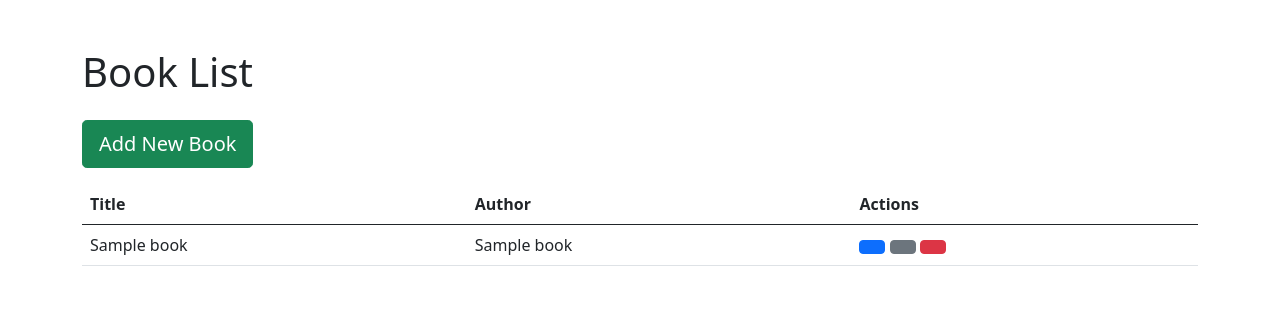
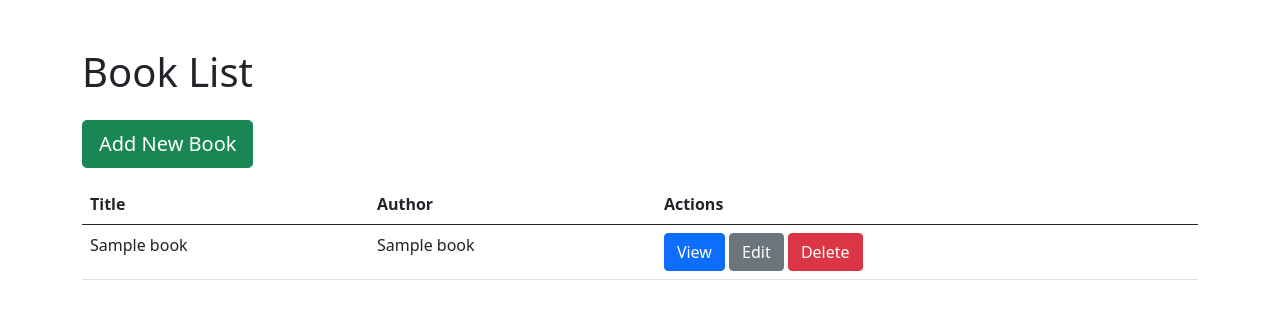
Before and after one commit to lucas-r-leite/SimpleAPIBook, a Flask app: template templates/books/books.html in a window 1280 px wide. Shown: the top 319 px of the page. Run offline with Flask 3, Linux system fonts and the light colour scheme; the template is opened without the code that fills it: most values are stand-ins (such as "Sample title", 1, 10 or a date in 2020).

Commit message:
Files and db organized

```diff
--- a/app.py
+++ /dev/null
@@ -1,13 +0,0 @@
-from flask import Flask
-from routes.books import book_route
-from routes.home import home_route
-
-
-app = Flask(__name__)
-
-app.register_blueprint(home_route)
-app.register_blueprint(book_route, url_prefix="/books")
-
-
-if __name__ == "__main__":
-    app.run()
--- /dev/null
+++ b/main.py
@@ -0,0 +1,9 @@
+from flask import Flask
+from config import configureRoutes
+
+app = Flask(__name__)
+
+configureRoutes(app)
+
+if __name__ == "__main__":
+    app.run()
--- a/routes/books.py
+++ b/routes/books.py
@@ -1,52 +1,9 @@
 from flask import request, render_template, url_for, redirect, Blueprint
-import sys
 import mariadb
-from dotenv import load_dotenv
-import os
-
-load_dotenv()
+from db import conn, cursor
 
 
 book_route = Blueprint("book", __name__)
-
-# Database configuration
-DATABASE_HOST = "0.0.0.0"  # Replace with the IP of your MariaDB container
-DATABASE_USER = os.getenv("DB_USER")
-DATABASE_PASSWORD = os.getenv("DB_PASSWORD")
-DATABASE_DB = os.getenv("DB_NAME")
-
-
-# Connect to MariaDB
-try:
-    conn = mariadb.connect(
-        user=DATABASE_USER,
-        password=DATABASE_PASSWORD,
-        host=DATABASE_HOST,
-        port=3306,  # MariaDB default port
-        database=DATABASE_DB,
-    )
-    cursor = conn.cursor()
-except mariadb.Error as e:
-    print(f"Error connecting to MariaDB: {e}")
-    sys.exit(1)
-
-# Define the Books table creation SQL query
-CREATE_TABLE_QUERY = """
-CREATE TABLE IF NOT EXISTS books (
-    id INT AUTO_INCREMENT PRIMARY KEY,
-    title VARCHAR(50) NOT NULL,
-    author VARCHAR(30) NOT NULL
-)
-"""
-
-# Execute the table creation query
-try:
-    cursor.execute(CREATE_TABLE_QUERY)
-    conn.commit()
-    print("Books table created successfully.")
-except mariadb.Error as e:
-    print(f"Error creating Books table: {e}")
-    conn.rollback()
 
 
 @book_route.route("/", methods=["GET"])
@@ -94,7 +51,7 @@ def updateBookById(id):
             )
             conn.commit()
 
-            return redirect(url_for("getBooksById", id=id))
+            return redirect(url_for("book.getBooks"))
 
         return render_template("books/updateBook.html", book=book)
     except mariadb.Error as e:
@@ -116,7 +73,7 @@ def addNewBook():
                 "INSERT INTO books (title, author) VALUES (?, ?)", (title, author)
             )
             conn.commit()
-            return redirect(url_for("getBooks"))
+            return redirect(url_for("book.getBooks"))
         except mariadb.Error as e:
             print(f"Error adding new book: {e}")
             return "Error adding new book", 500
@@ -135,7 +92,7 @@ def deleteBookById(id):
         if request.method == "POST":
             cursor.execute("DELETE FROM books WHERE id=?", (id,))
             conn.commit()
-            return redirect(url_for("getBooks"))
+            return redirect(url_for("book.getBooks"))
 
         return render_template("books/deleteBook.html", book=book)
     except mariadb.Error as e:
--- a/templates/books/books.html
+++ b/templates/books/books.html
@@ -24,11 +24,9 @@
             <td>{{ book[1] }}</td>
             <td>{{ book[2] }}</td>
             <td>
-              <a href="{{url_for('book.getBooksById', id=book[0])}}" class="btn btn-primary"><i class="fas fa-eye"></i></a>
-              <a href="{{url_for('book.updateBookById', id=book[0])}}" class="btn btn-secondary"><i
-                  class="fas fa-edit"></i></a>
-              <a href="{{url_for('book.deleteBookById', id=book[0])}}" class="btn btn-danger"><i
-                  class="fas fa-trash-alt"></i></a>
+              <a href="{{url_for('book.getBooksById', id=book[0])}}" class="btn btn-primary">View</a>
+              <a href="{{url_for('book.updateBookById', id=book[0])}}" class="btn btn-secondary">Edit</a>
+              <a href="{{url_for('book.deleteBookById', id=book[0])}}" class="btn btn-danger">Delete</a>
             </td>
           </tr>
           {% endfor %}
```
Also changed, not shown: config.py (added, +7 -0 lines), db.py (added, +45 -0 lines).
